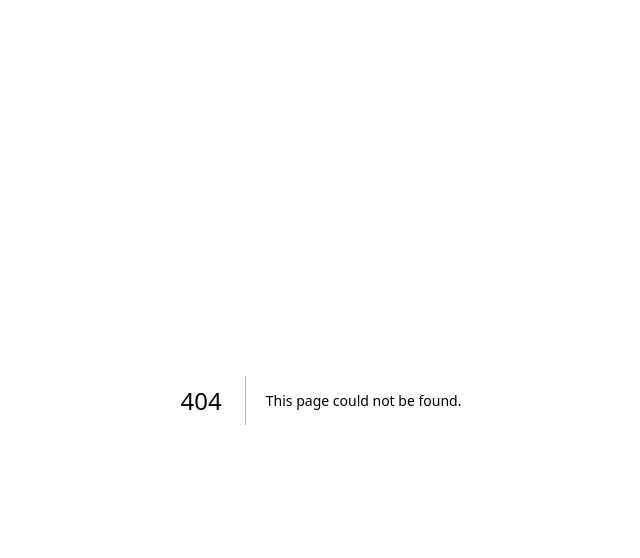
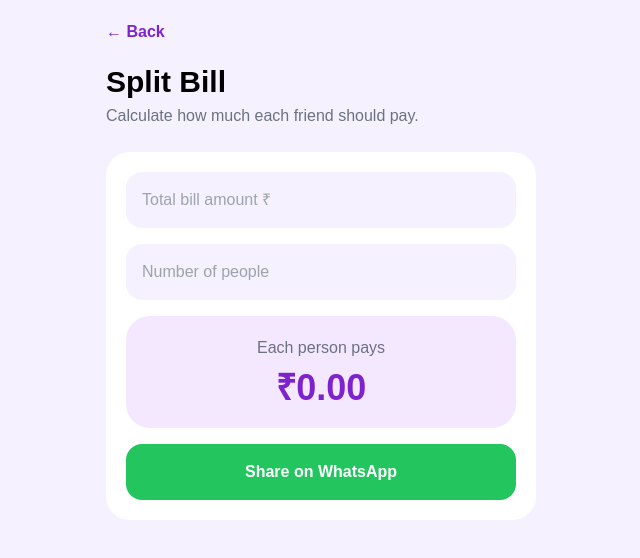
Before and after one commit to pankajverma001/planz, a Next.js app: page /split-bill in a window 1280 px wide. Before the commit this address had no page. Shown: the top 558 px of the page, without its empty margins (319-959 px from the left). Built offline with nearby package versions, Linux system fonts and the light colour scheme.

Commit message:
added split bill page

```diff
--- /dev/null
+++ b/app/split-bill/page.tsx
@@ -0,0 +1,63 @@
+"use client";
+
+import { useState } from "react";
+
+export default function SplitBill() {
+  const [amount, setAmount] = useState("");
+  const [people, setPeople] = useState("");
+  const total = Number(amount);
+  const count = Number(people);
+  const perPerson = total && count ? total / count : 0;
+
+  return (
+    <main className="min-h-screen bg-[#F5F1FF] p-5">
+      <div className="max-w-[430px] mx-auto">
+        <a href="/" className="text-purple-700 font-bold">
+          ← Back
+        </a>
+
+        <h1 className="text-3xl font-bold mt-5">Split Bill</h1>
+        <p className="text-gray-500 mt-1">
+          Calculate how much each friend should pay.
+        </p>
+
+        <div className="bg-white rounded-3xl p-5 mt-6 space-y-4">
+          <input
+            type="number"
+            placeholder="Total bill amount ₹"
+            value={amount}
+            onChange={(e) => setAmount(e.target.value)}
+            className="w-full p-4 rounded-2xl bg-[#F5F1FF] outline-none"
+          />
+
+          <input
+            type="number"
+            placeholder="Number of people"
+            value={people}
+            onChange={(e) => setPeople(e.target.value)}
+            className="w-full p-4 rounded-2xl bg-[#F5F1FF] outline-none"
+          />
+
+          <div className="bg-purple-100 rounded-3xl p-5 text-center">
+            <p className="text-gray-500">Each person pays</p>
+            <h2 className="text-4xl font-bold text-purple-700 mt-2">
+              ₹{perPerson.toFixed(2)}
+            </h2>
+          </div>
+
+          <a
+            href={`https://wa.me/?text=${encodeURIComponent(
+              `PlanZ Split Bill: Total ₹${amount}, People ${people}, Each pays ₹${perPerson.toFixed(
+                2
+              )}`
+            )}`}
+            target="_blank"
+            className="block text-center w-full bg-green-500 text-white p-4 rounded-2xl font-bold"
+          >
+            Share on WhatsApp
+          </a>
+        </div>
+      </div>
+    </main>
+  );
+}
```
